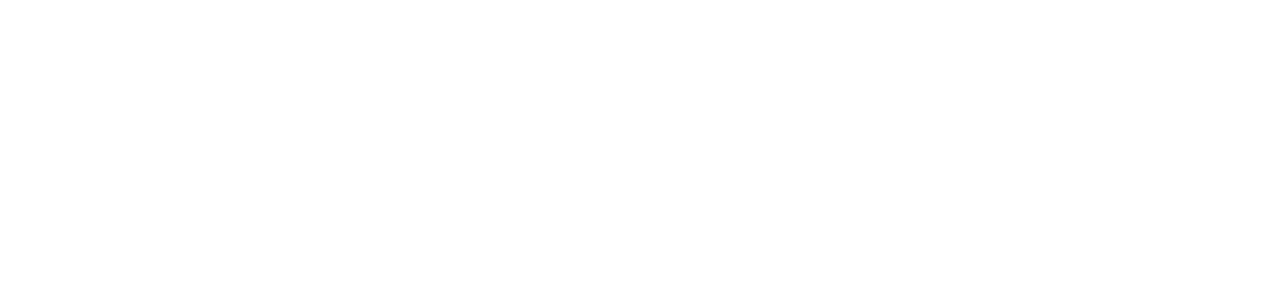
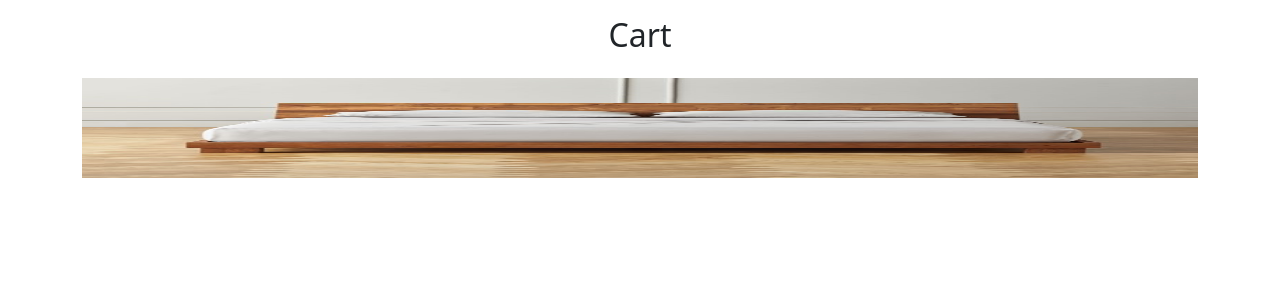
Before and after one commit to Furniture-Insight/furniture-insight-frontend, a React (Create React App) app in the folder furniture-insight-frontend/: page /cart in a window 1280 px wide. Before the commit this address had no page. Shown: the top 300 px of the page. Built offline with nearby package versions, Linux system fonts and the light colour scheme.

Commit message:
added useState in Login

```diff
--- a/furniture-insight-frontend/public/styles.css
+++ b/furniture-insight-frontend/public/styles.css
@@ -21,3 +21,8 @@
     margin-right: auto;
     width: 50%;
   }
+
+.img-small{
+    width: 100px;
+    height: 100px;
+}
--- a/furniture-insight-frontend/src/App.js
+++ b/furniture-insight-frontend/src/App.js
@@ -5,6 +5,7 @@ import SignUp from "./components/pages/SignUp";
 import RecoverPass from "./components/pages/RecoverPass";
 import Layout from "./components/Layout";
 import Store from "./components/Store";
+import Cart from "./components/pages/Cart";
 
 function App() {
     return (
@@ -14,7 +15,8 @@ function App() {
                 <Route path="login" element={<Login/>}></Route>
                 <Route path="signup" element={<SignUp/>}></Route>
                 <Route path="recoverpass" element={<RecoverPass/>}></Route>
-                <Route path="Store" element={<Store/>}></Route>
+                <Route path="store" element={<Store/>}></Route>
+                <Route path="cart" element={<Cart/>}></Route>
             </Routes>
         </BrowserRouter>
     );
--- a/furniture-insight-frontend/src/components/Layout.js
+++ b/furniture-insight-frontend/src/components/Layout.js
@@ -18,6 +18,9 @@ function Layout() {
                         <li>
                             <Link to="/store">Store</Link>
                         </li>
+                        <li>
+                            <Link to="/cart">Cart</Link>
+                        </li>
                     </ul>
                 </div>
             </nav>
--- a/furniture-insight-frontend/src/components/pages/Cart.js
+++ b/furniture-insight-frontend/src/components/pages/Cart.js
@@ -0,0 +1,19 @@
+import React from "react";
+import bed from "../images/bed.jpg"
+
+function Cart(){
+    return(
+        <div className="container">
+            <div className="row mt-3">
+                <div className="col mb-3">
+                    <h2 className="h2 text-center">Cart</h2>
+                </div>
+            </div>
+            <div className="row">
+                <img className="img-small" src={bed} alt="bed.jpg"/>
+            </div>
+        </div>
+    );
+};
+
+export default Cart;
--- a/furniture-insight-frontend/src/components/pages/Login.js
+++ b/furniture-insight-frontend/src/components/pages/Login.js
@@ -1,22 +1,42 @@
 import React from "react";
+import { useState } from "react";
 import {Link} from "react-router-dom";
 
 function Login() {
+
+    const [user, setUser] = useState({
+        email: "",
+        password: ""
+    });
+
+    const handleSubmit = (event) => {
+        event.preventDefault();
+        alert(`Email entered: ${user.email}, Password entered: ${user.password}`)
+    }
     return (
         <div>
-            <div>
-
-            </div>
+            <form onSubmit={handleSubmit}>
             <div className="form-login">
                 <h3 className="h3 mb-3">Furniture Insight</h3>
                 <h4 className="h4 mb-3">Log In</h4>
-                <input className="mb-3 form-control" type="email" placeholder="Email" />
-                <input className="mb-3 form-control" type="password" placeholder="Password" />
+                <input
+                    className="mb-3 form-control"
+                    type="email"
+                    placeholder="Email"
+                    value={user.email}
+                    onChange={(e) => setUser({...user, email: e.target.value})} />
+                <input
+                    className="mb-3 form-control"
+                    type="password"
+                    placeholder="Password"
+                    value={user.password}
+                    onChange={(e) => setUser({...user, password: e.target.value})} />
                 <div className="mb-3">
                 <Link to="/recoverpass">Forgot Password?</Link>
                 </div>
-                <button type="button" className="btn btn-outline-secondary">Log In</button>
+                <button type="submit" className="btn btn-outline-secondary">Log In</button>
             </div>
+            </form>
         </div>
     )
 }
```
